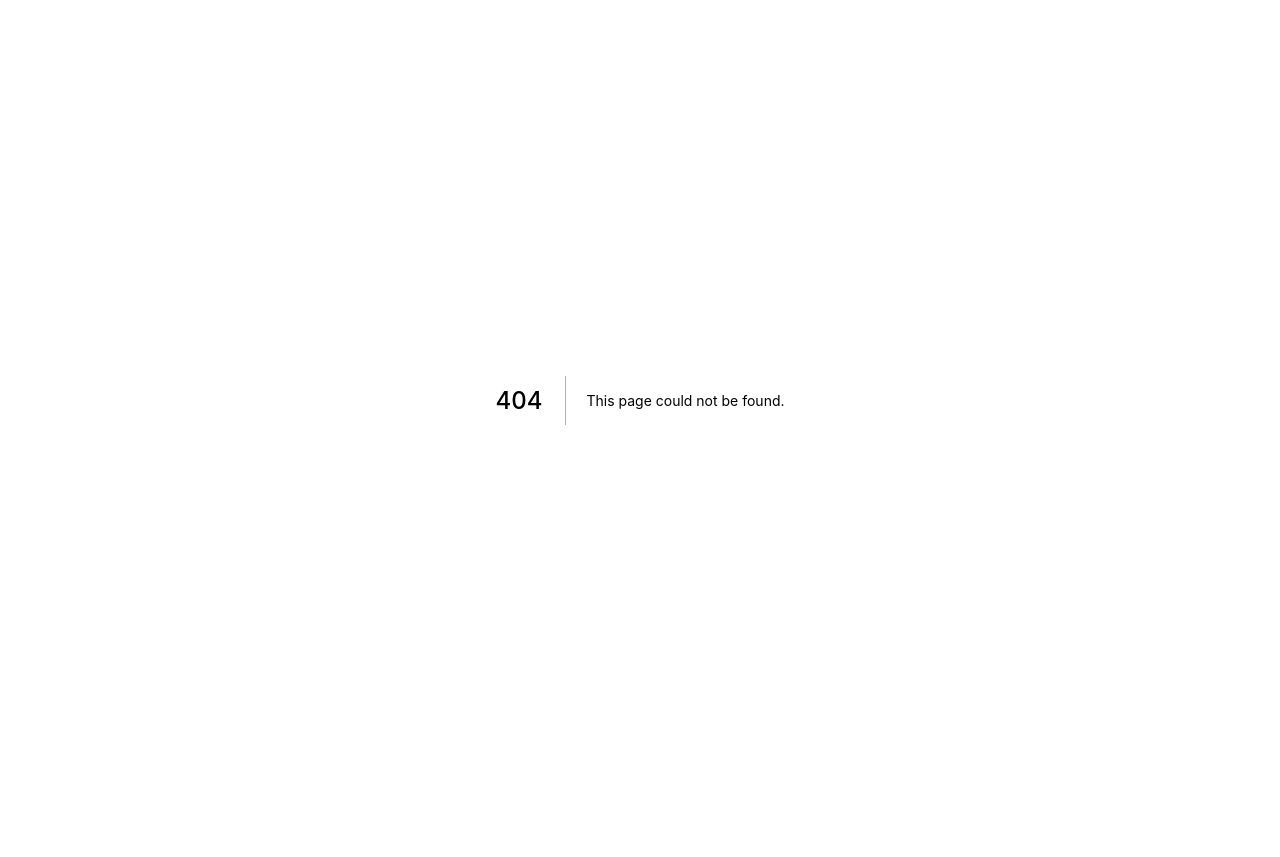
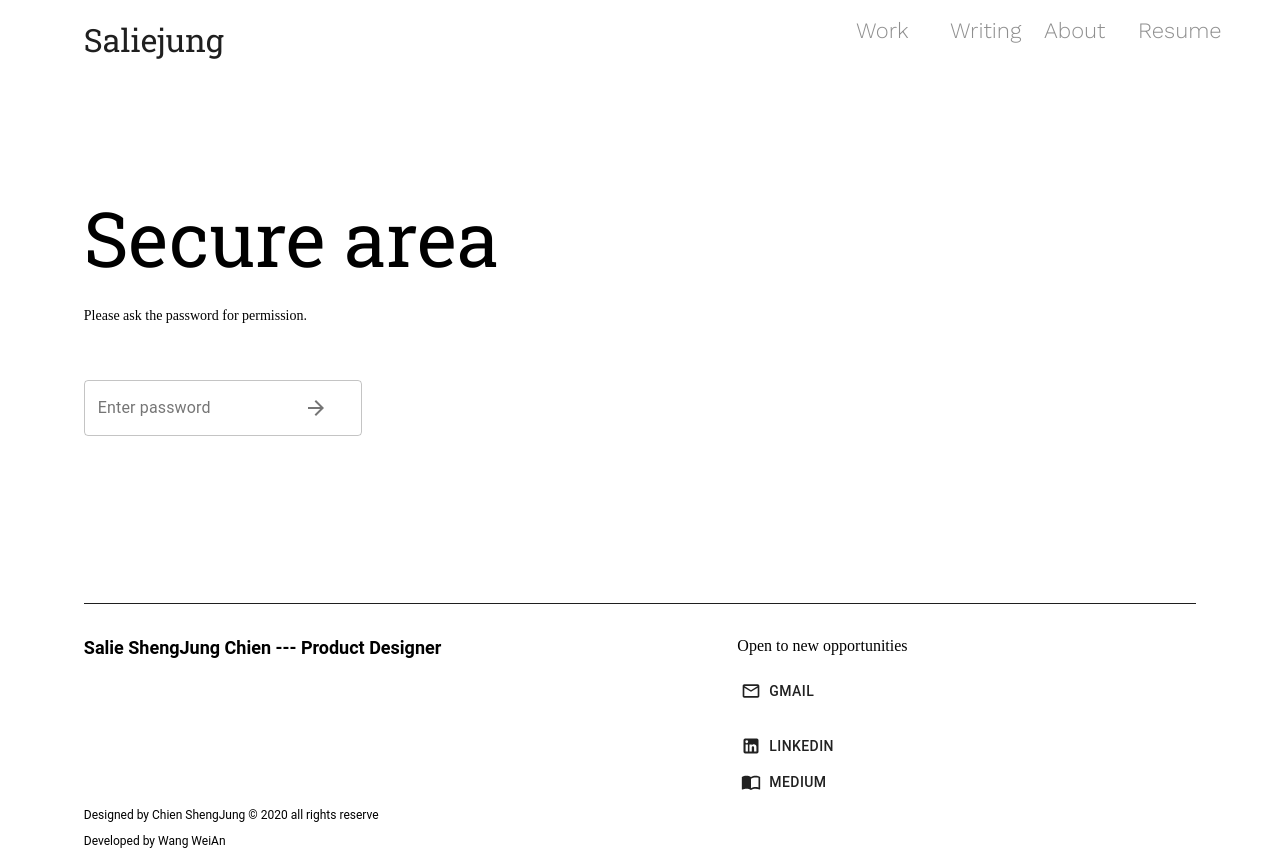
Before and after one commit to weianofsteel/saliejung, a Next.js app: page /Writing/Article01 in a window 1280 px wide. Before the commit this address had no page. Before the commit the page ends 800 px from the top, so only its background shows below. Built offline with nearby package versions, Linux system fonts and the light colour scheme.

Commit message:
add secure page

```diff
--- a/component/Writing/Article.js
+++ b/component/Writing/Article.js
@@ -22,7 +22,7 @@ class Article extends React.Component {
                     <Grid item xs={5} className={styles.articleBlock} style={{paddingTop:20}}>
                         <span>
                             <Link
-                                href='/'
+                                href='/Writing/Article01'
                                 style={{color:'#1F1F1F', fontFamily: 'Roboto Slab'}}
                             >
                                 An exciting adventure for a new designer at Agoda
--- /dev/null
+++ b/component/Writing/Secure.js
@@ -0,0 +1,63 @@
+import React from 'react';
+import Grid from '@material-ui/core/Grid';
+import styles from '../../css/Writing.module.css';
+import TextField from '@material-ui/core/TextField';
+import InputAdornment from '@material-ui/core/InputAdornment';
+import IconButton from '@material-ui/core/IconButton';
+import ArrowForwardIcon from '@material-ui/icons/ArrowForward';
+
+class Secure extends React.Component {
+    constructor(props){
+        super(props);
+        this.state = {
+            password: "",
+            errorMessage: ""
+        }
+    }
+
+    render(){
+        return(
+            <React.Fragment>
+
+                <div className={styles.main}>
+
+                    <span className={styles.title}>
+                        Secure area
+                    </span>
+                    <br/>
+                    <br/>
+                    <span className={styles.description}>
+                        Please ask the password for permission.
+                    </span>
+
+                    <Grid container className={styles.password}>
+                        <Grid item xs={3}>
+                            <TextField
+                                id="password"
+                                label="Enter password"
+                                variant="outlined"
+                                name="password"
+                                value={this.state.password}
+                                helperText={this.state.errorMessage}
+                                style={{width:"100%"}}
+                                InputProps={{
+                                    endAdornment: (
+                                      <InputAdornment>
+                                        <IconButton>
+                                          <ArrowForwardIcon />
+                                        </IconButton>
+                                      </InputAdornment>
+                                    )
+                                }}
+                            />
+                        </Grid>
+                    </Grid>
+
+                </div>
+
+            </React.Fragment>
+        )
+    }
+}
+
+export default Secure;
--- a/css/Writing.module.css
+++ b/css/Writing.module.css
@@ -31,6 +31,19 @@
 
 /* ./component/Writing/Article.js */
 
+/* ./component/Writing/Secure.js */
+
+.description {
+   font-size: 14px;
+}
+
+.password {
+    margin-top: 5%;
+    margin-bottom: 15%
+}
+
+/* ./component/Writing/Secure.js */
+
 .footer {
     margin-left: 6%;
     margin-right: 6%;
--- /dev/null
+++ b/pages/Writing/Article01/index.js
@@ -0,0 +1,29 @@
+import React from 'react';
+import styles from '../../../css/Resume.module.css';
+import { Header } from '../../../component/Home/Header.js';
+import { Footer } from '../../../component/Home/Footer.js';
+import Secure from '../../../component/Writing/Secure.js';
+import Grid from '@material-ui/core/Grid';
+
+
+const Article01 = () => {
+    return(
+        <React.Fragment>
+
+            <div>
+                <Header/>
+            </div>
+
+            <div>
+                <Secure/>
+            </div>
+
+            <div className={styles.footer}>
+                <Footer/>
+            </div>
+
+        </React.Fragment>
+    )
+}
+
+export default Article01;
```
